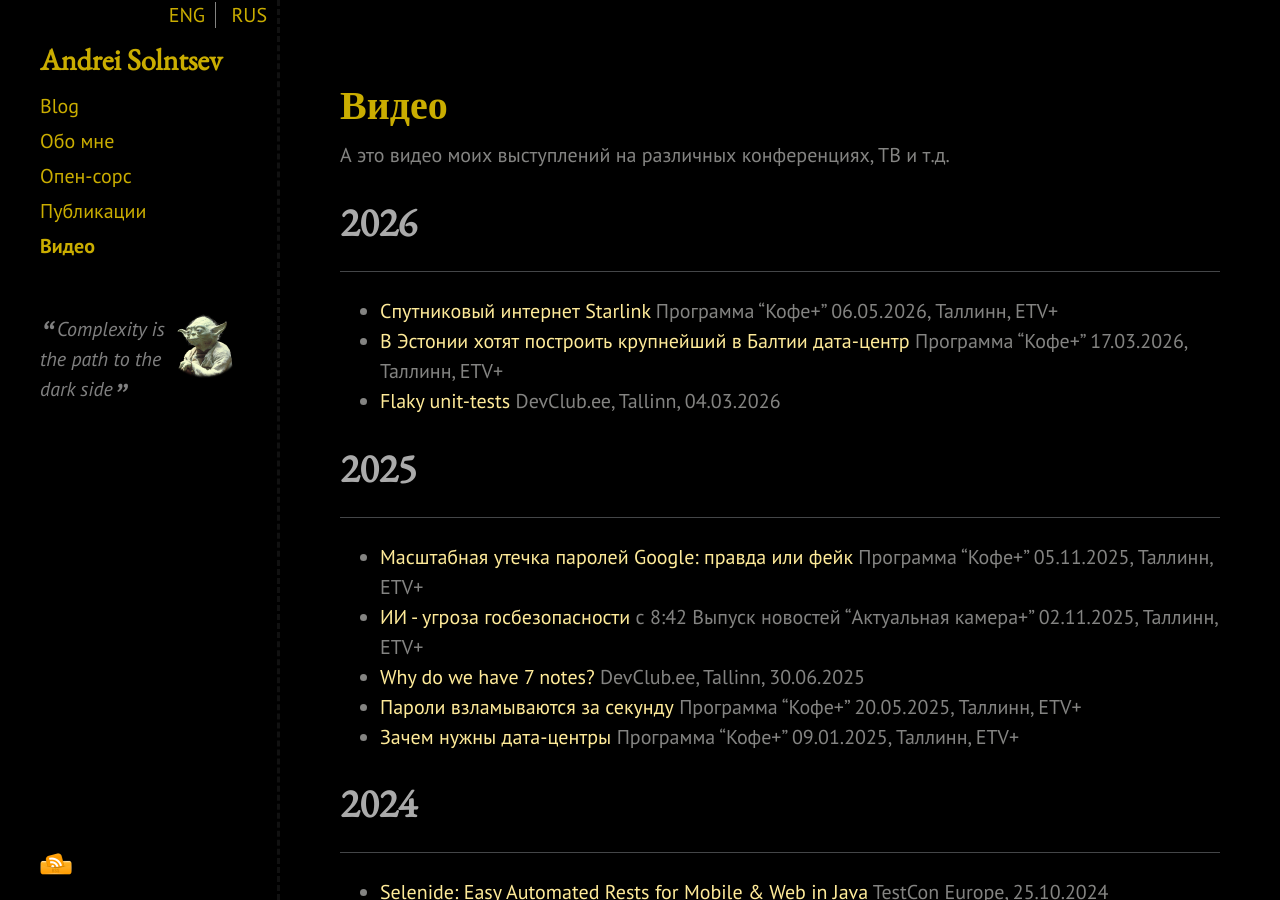
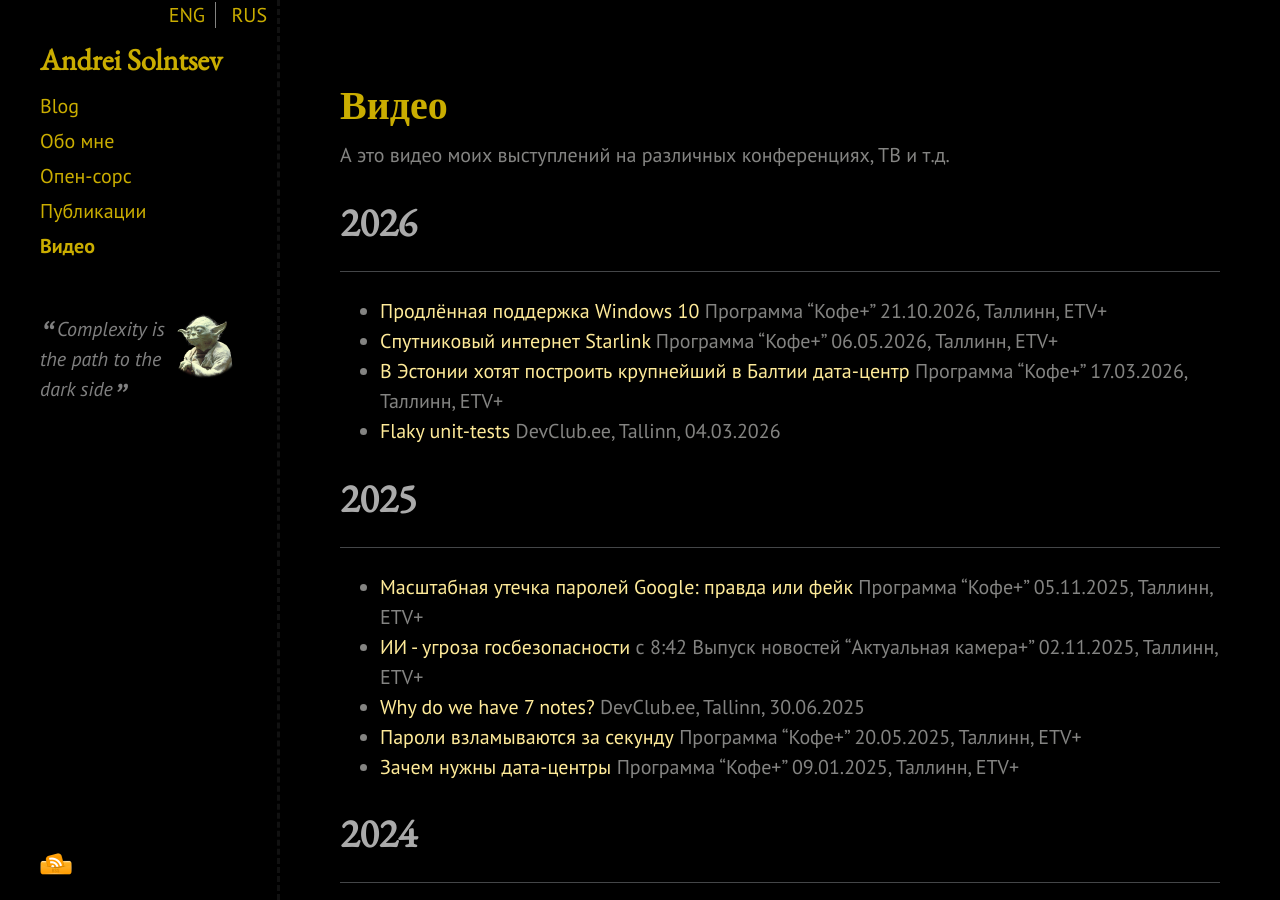
Before and after one commit to asolntsev/asolntsev.github.io, a Jekyll site: the page built from ru/video.md, in a window 1280 px wide and 900 px high. Built offline with Jekyll 4.4.1, drawn with Linux system fonts in a browser that asks for light colours; nearby versions of some CDN libraries.

Commit message:
add 21.10.2026 video from ETV+ "Windows 10"

```diff
--- a/ru/video.md
+++ b/ru/video.md
@@ -8,6 +8,7 @@
 
 # 2026
 * * *
+* [Продлённая поддержка Windows 10](https://jupiter.err.ee/1610172283/pochemu-vazhno-obnovljat-operacionnye-sistemy-i-programmy) Программа "Кофе+" 21.10.2026, Таллинн, ETV+
 * [Спутниковый интернет Starlink](https://jupiterpluss.err.ee/1610015752/v-jestoniju-prishel-sputnikovyj-internet-starlink) Программа "Кофе+" 06.05.2026, Таллинн, ETV+
 * [В Эстонии хотят построить крупнейший в Балтии дата-центр](https://jupiterpluss.err.ee/1609970048/v-jestonii-hotjat-postroit-krupnejshij-v-baltii-data-centr) Программа "Кофе+" 17.03.2026, Таллинн, ETV+
 * [Flaky unit-tests](https://www.youtube.com/watch?v=qwfKHfSAqyk) DevClub.ee, Tallinn, 04.03.2026
```
